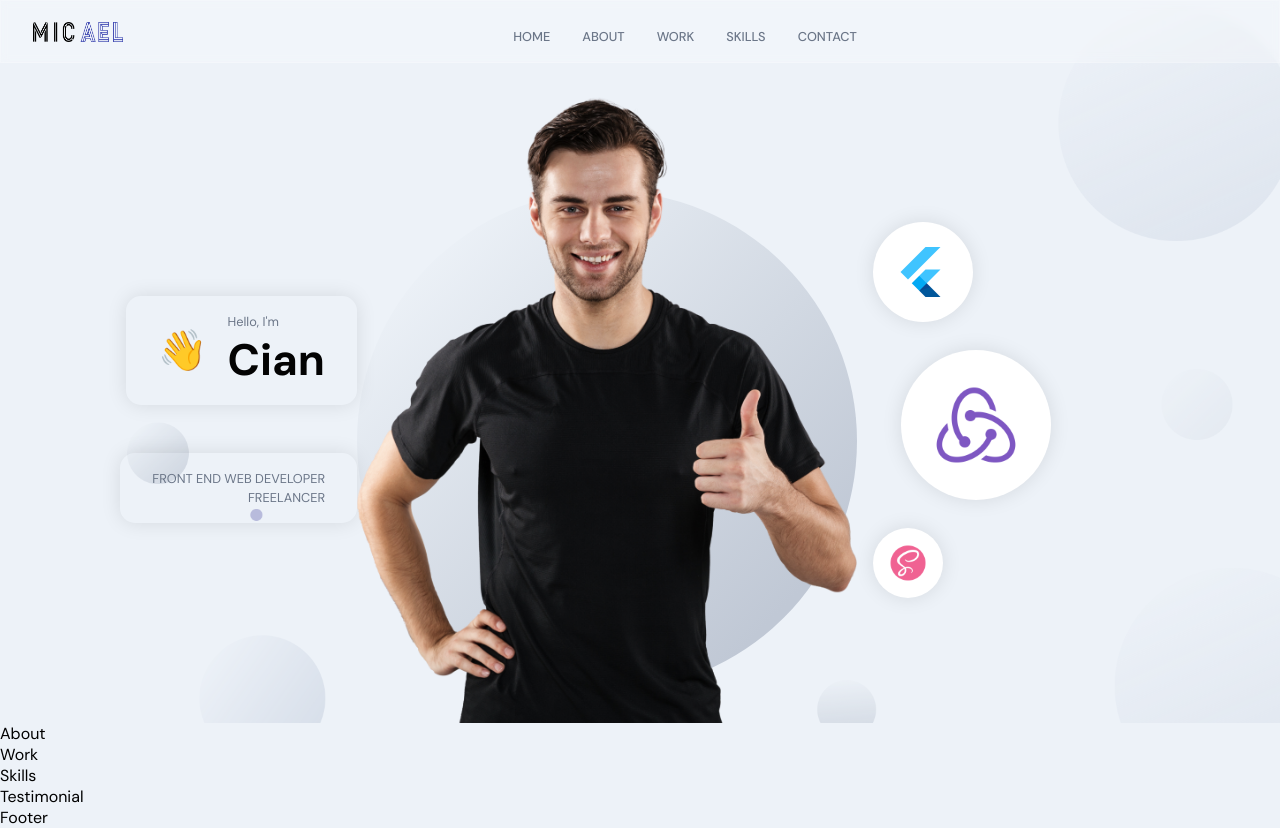
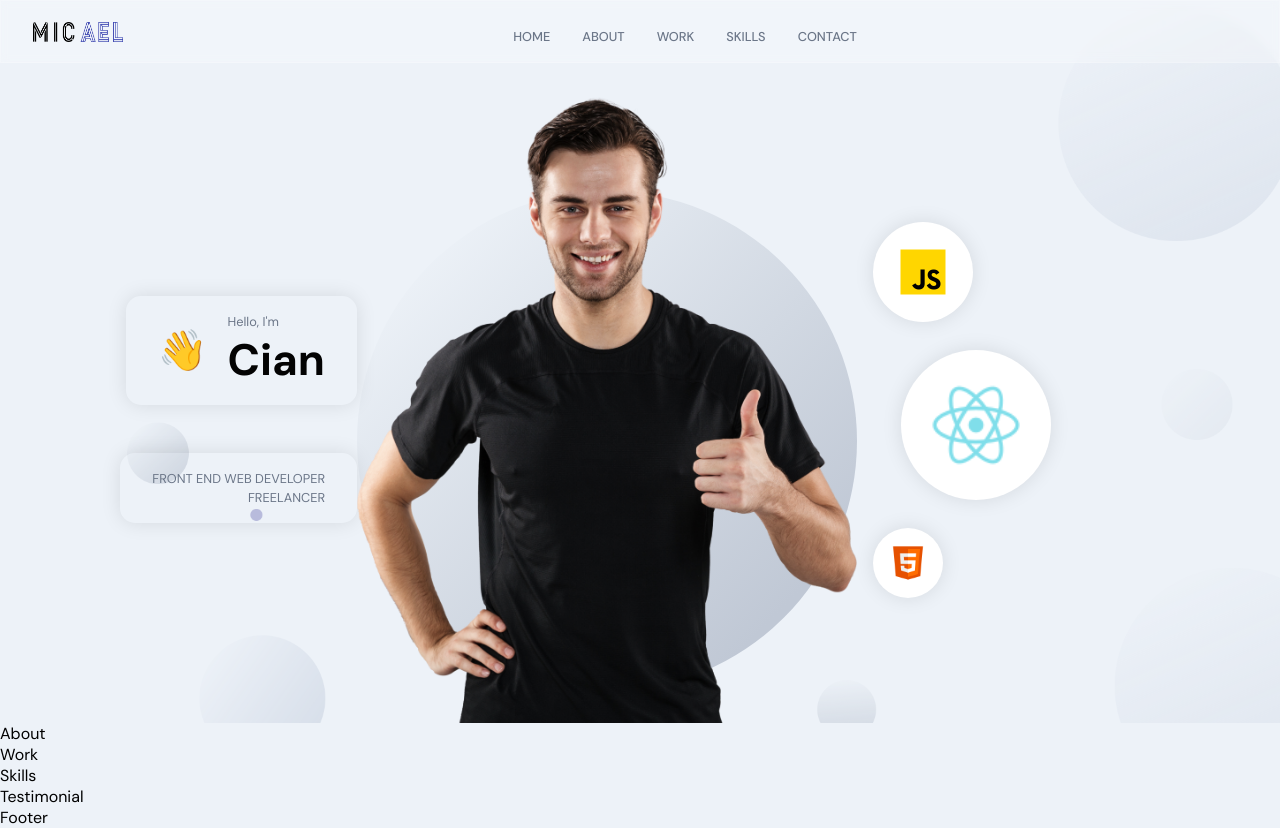
Before and after one commit to ciandevelops/cian-butler, a React (Create React App) app: page / in a window 1280 px wide. Built offline with nearby package versions, Linux system fonts and the light colour scheme.

Commit message:
icons updated

```diff
--- a/src/container/Header/Header.js
+++ b/src/container/Header/Header.js
@@ -58,7 +58,7 @@
         whileInView={scaleVariants.whileInView}
         className="app__header-circles"
       >
-        {[images.flutter, images.redux, images.sass].map((circle, index) => (
+        {[images.javascript, images.react, images.html].map((circle, index) => (
           <div className="circle-cmp app__flex" key={`circle-${index}`}>
             <img src={circle} alt="circle" />
           </div>
```
